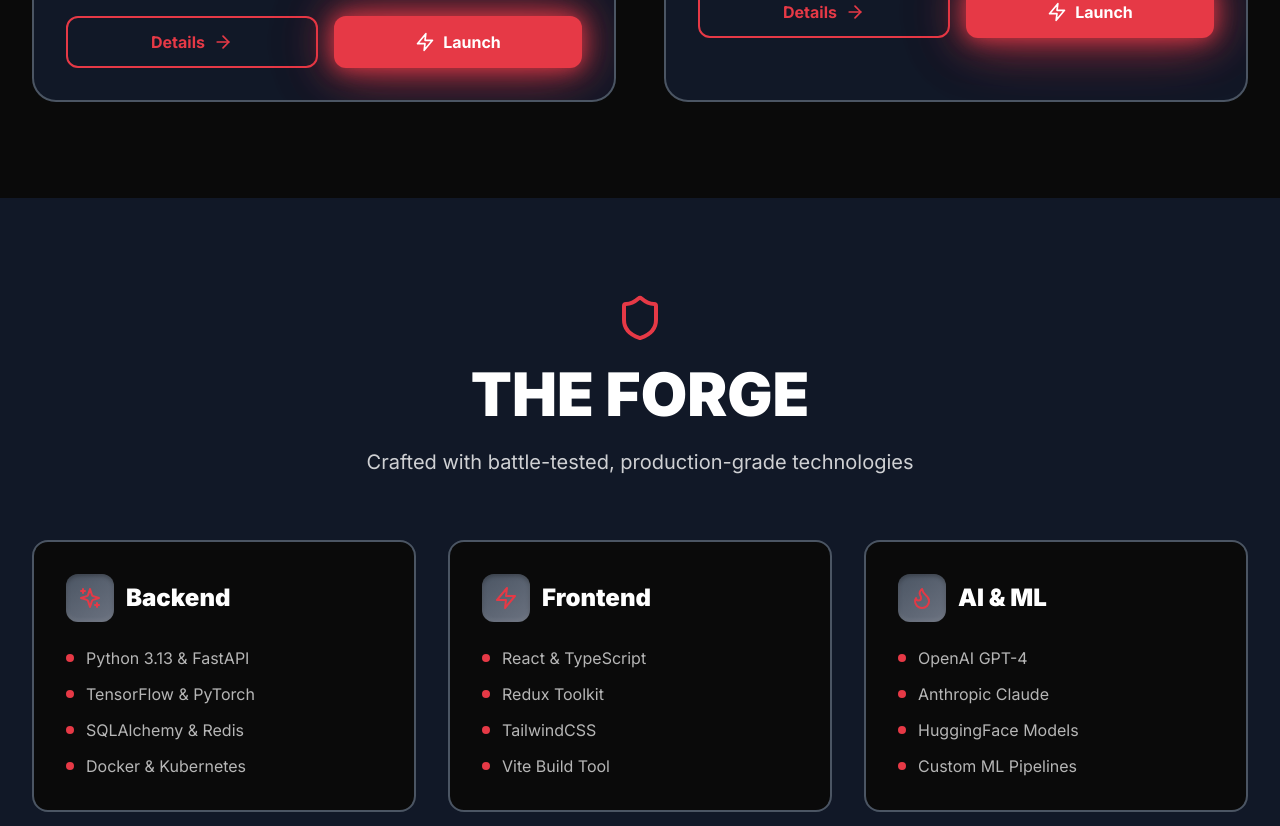
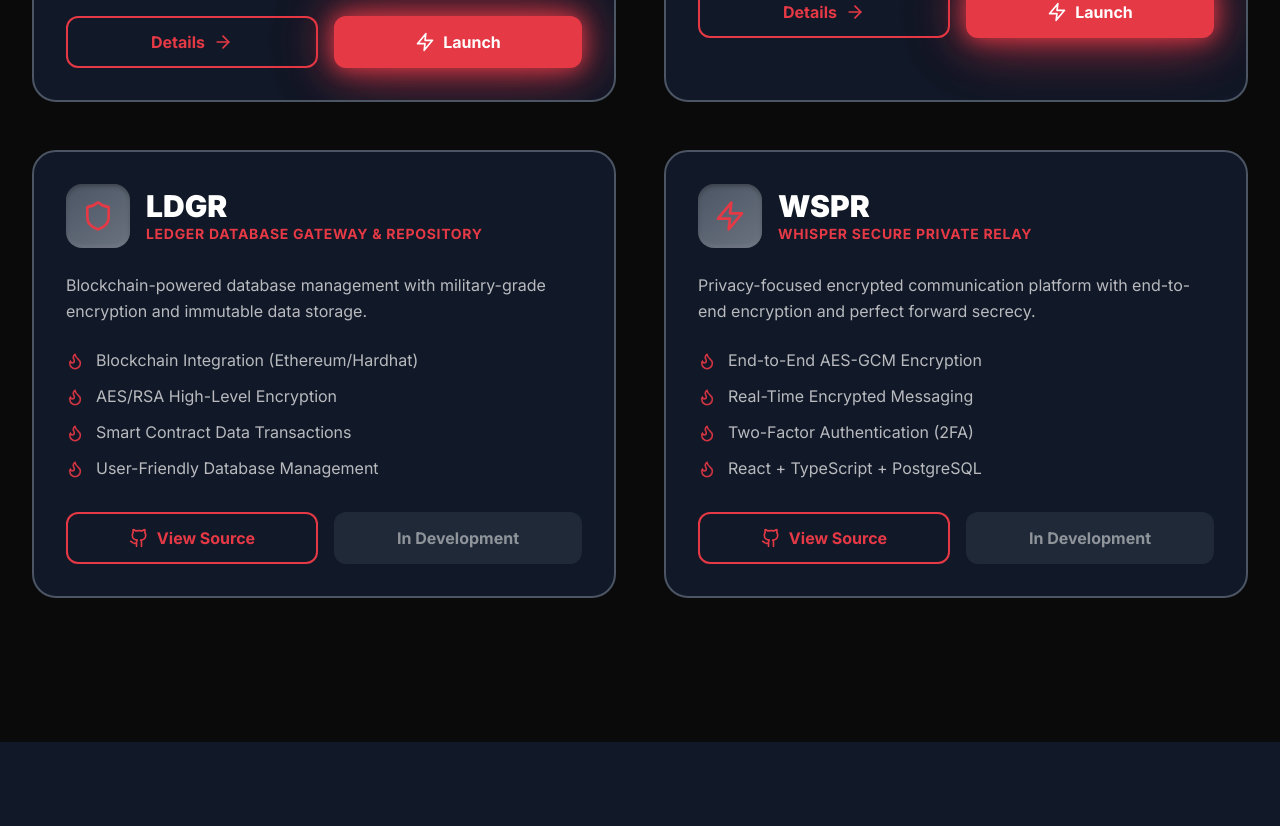
Before and after one commit to 54MUR-AI/RMG, a React (Vite) app: page /#/ in a window 1280 px wide. Shown: the part 1574-2400 px from the top of the page. Built offline with nearby package versions, Linux system fonts and the light colour scheme.

Commit message:
Add LDGR and WSPR arsenal cards to showcase new projects

```diff
--- a/src/pages/Home.tsx
+++ b/src/pages/Home.tsx
@@ -80,7 +80,7 @@ export default function Home() {
             </p>
           </div>
 
-          <div className="grid lg:grid-cols-2 gap-8 lg:gap-12">
+          <div className="grid lg:grid-cols-2 gap-8 lg:gap-12 mb-12">
             {/* STONKS Card - Katana */}
             <div className="group card-hover bg-samurai-grey-darker rounded-3xl p-8 border-2 border-samurai-steel-dark relative overflow-hidden">
               {/* Glow effect on hover */}
@@ -203,6 +203,122 @@ export default function Home() {
                     <Zap className="mr-2" size={20} />
                     Launch
                   </a>
+                </div>
+              </div>
+            </div>
+
+            {/* LDGR Card */}
+            <div className="group card-hover bg-samurai-grey-darker rounded-3xl p-8 border-2 border-samurai-steel-dark relative overflow-hidden">
+              {/* Glow effect on hover */}
+              <div className="absolute inset-0 bg-gradient-to-br from-samurai-red/10 to-transparent opacity-0 group-hover:opacity-100 transition-opacity duration-500"></div>
+
+              <div className="relative z-10">
+                <div className="flex items-center mb-6">
+                  <div className="w-16 h-16 steel-texture rounded-2xl flex items-center justify-center mr-4 group-hover:animate-glow-pulse">
+                    <Shield className="text-samurai-red" size={32} />
+                  </div>
+                  <div>
+                    <h3 className="text-3xl font-black text-white group-hover:text-samurai-red transition-colors">
+                      LDGR
+                    </h3>
+                    <p className="text-sm text-samurai-red font-bold uppercase tracking-wider">Ledger Database Gateway & Repository</p>
+                  </div>
+                </div>
+
+                <p className="text-white/70 mb-6 leading-relaxed">
+                  Blockchain-powered database management with military-grade encryption and immutable data storage.
+                </p>
+
+                <div className="space-y-3 mb-8">
+                  <div className="flex items-start">
+                    <Flame size={18} className="mr-3 text-samurai-red flex-shrink-0 mt-1 animate-flame-flicker" />
+                    <span className="text-white/70">Blockchain Integration (Ethereum/Hardhat)</span>
+                  </div>
+                  <div className="flex items-start">
+                    <Flame size={18} className="mr-3 text-samurai-red flex-shrink-0 mt-1 animate-flame-flicker" />
+                    <span className="text-white/70">AES/RSA High-Level Encryption</span>
+                  </div>
+                  <div className="flex items-start">
+                    <Flame size={18} className="mr-3 text-samurai-red flex-shrink-0 mt-1 animate-flame-flicker" />
+                    <span className="text-white/70">Smart Contract Data Transactions</span>
+                  </div>
+                  <div className="flex items-start">
+                    <Flame size={18} className="mr-3 text-samurai-red flex-shrink-0 mt-1 animate-flame-flicker" />
+                    <span className="text-white/70">User-Friendly Database Management</span>
+                  </div>
+                </div>
+
+                <div className="flex gap-4">
+                  <a
+                    href="https://github.com/54MUR-AI/ldgr"
+                    target="_blank"
+                    rel="noopener noreferrer"
+                    className="flex-1 inline-flex items-center justify-center px-6 py-3 border-2 border-samurai-red text-samurai-red rounded-xl font-bold hover:bg-samurai-red hover:text-white transition-all group/btn"
+                  >
+                    <Github className="mr-2" size={20} />
+                    <span>View Source</span>
+                  </a>
+                  <div className="flex-1 inline-flex items-center justify-center px-6 py-3 bg-samurai-grey-dark text-white/50 rounded-xl font-bold cursor-not-allowed">
+                    <span>In Development</span>
+                  </div>
+                </div>
+              </div>
+            </div>
+
+            {/* WSPR Card */}
+            <div className="group card-hover bg-samurai-grey-darker rounded-3xl p-8 border-2 border-samurai-steel-dark relative overflow-hidden">
+              {/* Glow effect on hover */}
+              <div className="absolute inset-0 bg-gradient-to-br from-samurai-red/10 to-transparent opacity-0 group-hover:opacity-100 transition-opacity duration-500"></div>
+
+              <div className="relative z-10">
+                <div className="flex items-center mb-6">
+                  <div className="w-16 h-16 steel-texture rounded-2xl flex items-center justify-center mr-4 group-hover:animate-glow-pulse">
+                    <Zap className="text-samurai-red" size={32} />
+                  </div>
+                  <div>
+                    <h3 className="text-3xl font-black text-white group-hover:text-samurai-red transition-colors">
+                      WSPR
+                    </h3>
+                    <p className="text-sm text-samurai-red font-bold uppercase tracking-wider">Whisper Secure Private Relay</p>
+                  </div>
+                </div>
+
+                <p className="text-white/70 mb-6 leading-relaxed">
+                  Privacy-focused encrypted communication platform with end-to-end encryption and perfect forward secrecy.
+                </p>
+
+                <div className="space-y-3 mb-8">
+                  <div className="flex items-start">
+                    <Flame size={18} className="mr-3 text-samurai-red flex-shrink-0 mt-1 animate-flame-flicker" />
+                    <span className="text-white/70">End-to-End AES-GCM Encryption</span>
+                  </div>
+                  <div className="flex items-start">
+                    <Flame size={18} className="mr-3 text-samurai-red flex-shrink-0 mt-1 animate-flame-flicker" />
+                    <span className="text-white/70">Real-Time Encrypted Messaging</span>
+                  </div>
+                  <div className="flex items-start">
+                    <Flame size={18} className="mr-3 text-samurai-red flex-shrink-0 mt-1 animate-flame-flicker" />
+                    <span className="text-white/70">Two-Factor Authentication (2FA)</span>
+                  </div>
+                  <div className="flex items-start">
+                    <Flame size={18} className="mr-3 text-samurai-red flex-shrink-0 mt-1 animate-flame-flicker" />
+                    <span className="text-white/70">React + TypeScript + PostgreSQL</span>
+                  </div>
+                </div>
+
+                <div className="flex gap-4">
+                  <a
+                    href="https://github.com/54MUR-AI/wspr-web-new"
+                    target="_blank"
+                    rel="noopener noreferrer"
+                    className="flex-1 inline-flex items-center justify-center px-6 py-3 border-2 border-samurai-red text-samurai-red rounded-xl font-bold hover:bg-samurai-red hover:text-white transition-all group/btn"
+                  >
+                    <Github className="mr-2" size={20} />
+                    <span>View Source</span>
+                  </a>
+                  <div className="flex-1 inline-flex items-center justify-center px-6 py-3 bg-samurai-grey-dark text-white/50 rounded-xl font-bold cursor-not-allowed">
+                    <span>In Development</span>
+                  </div>
                 </div>
               </div>
             </div>
```
